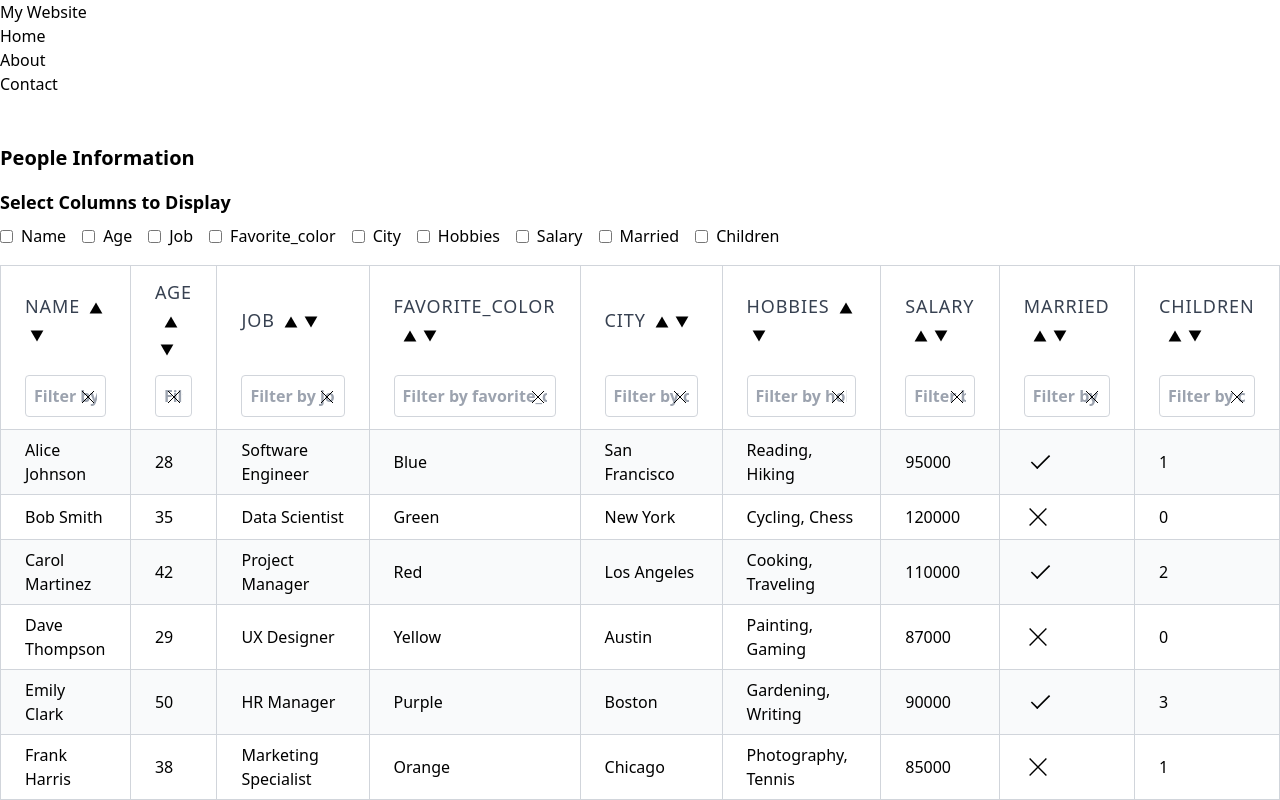
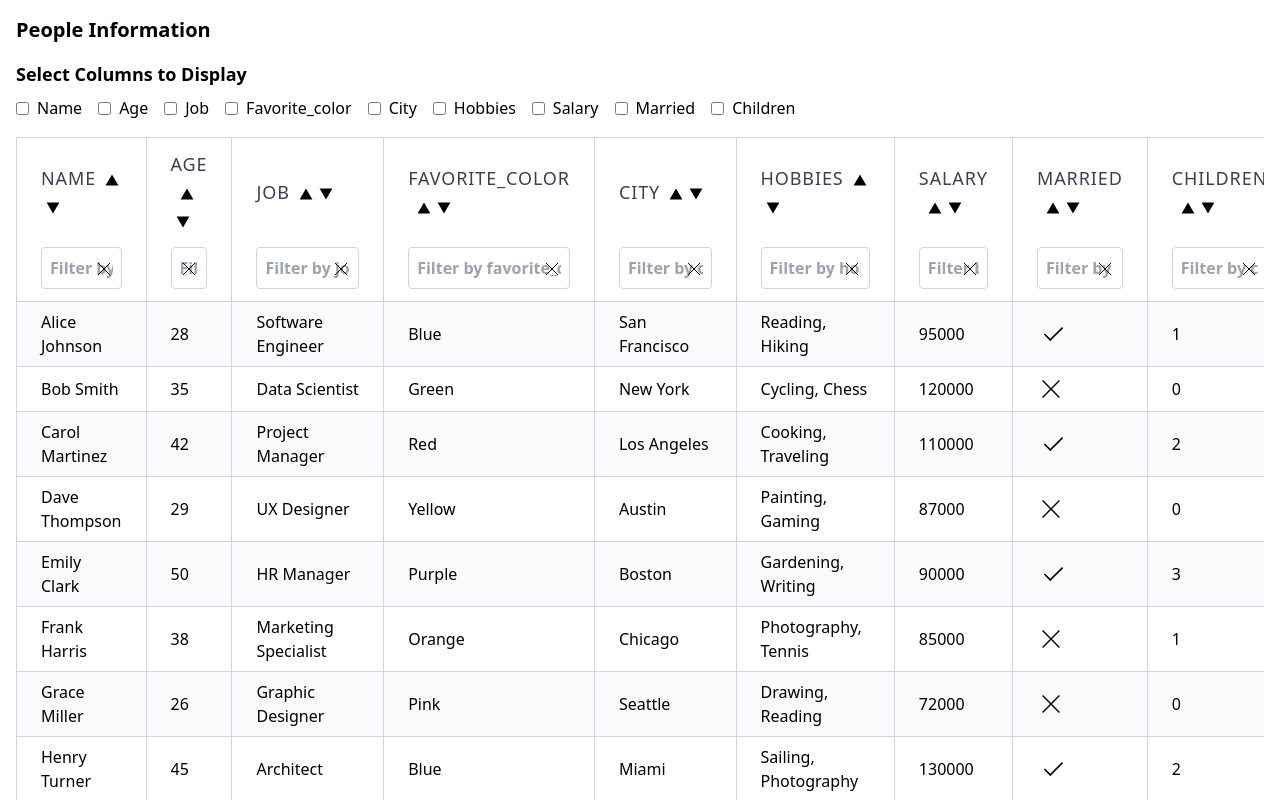
Before and after one commit to vajoo/DataTable, a React (Vite) app: page / in a window 1280 px wide. Shown: the top 800 px of the page. Built offline with nearby package versions, Linux system fonts and the light colour scheme.

Commit message:
added some padding for whole page

```diff
--- a/src/App.jsx
+++ b/src/App.jsx
@@ -4,10 +4,10 @@ import { Table } from "./sections";
 
 function App() {
   return(
-    <div>
-      <Navbar />
+    <div className="p-4">
+      {/* <Navbar /> */}
       <Table />
-      <Footer />
+      {/* <Footer /> */}
     </div>
   );
 }
```
